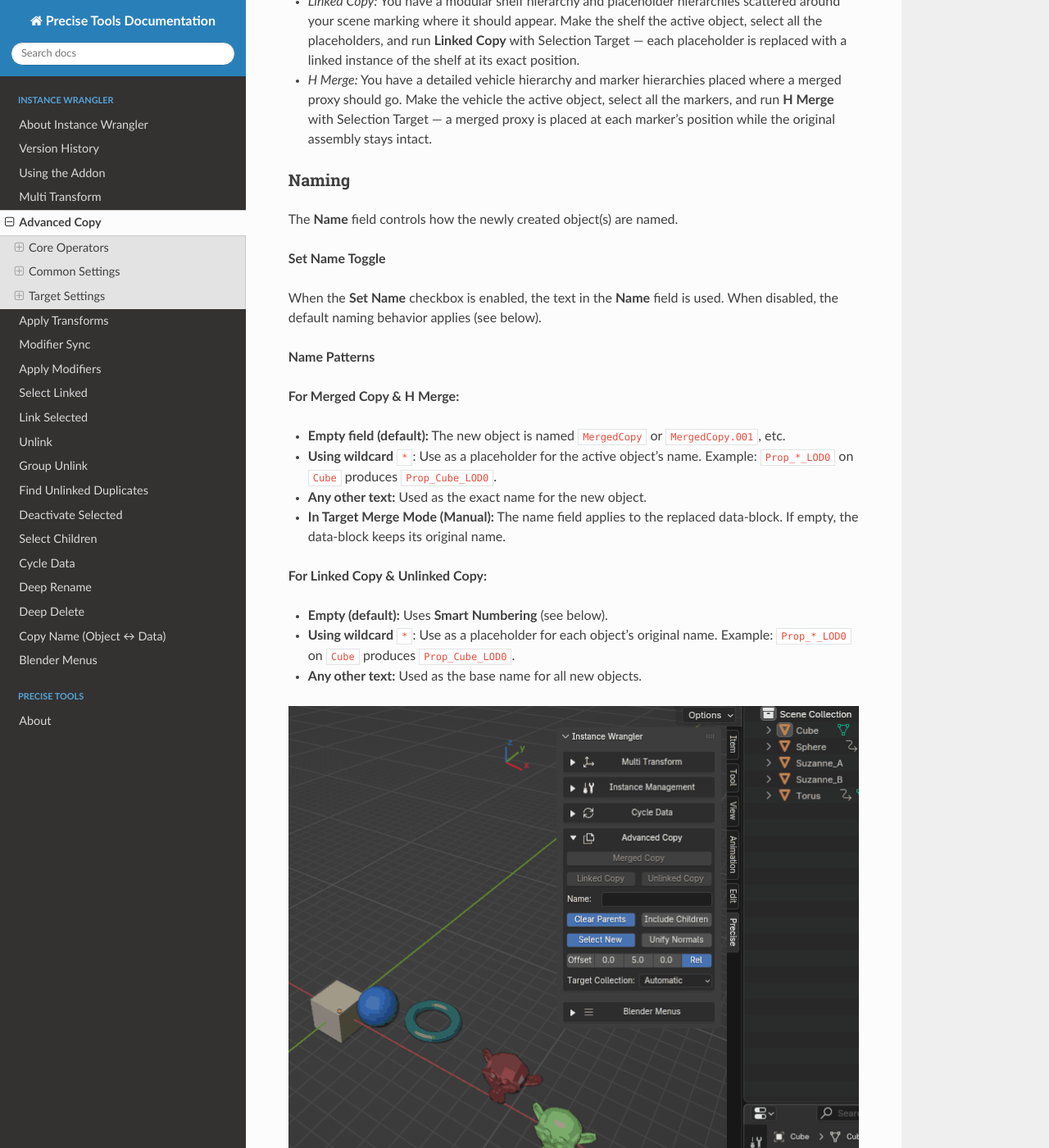
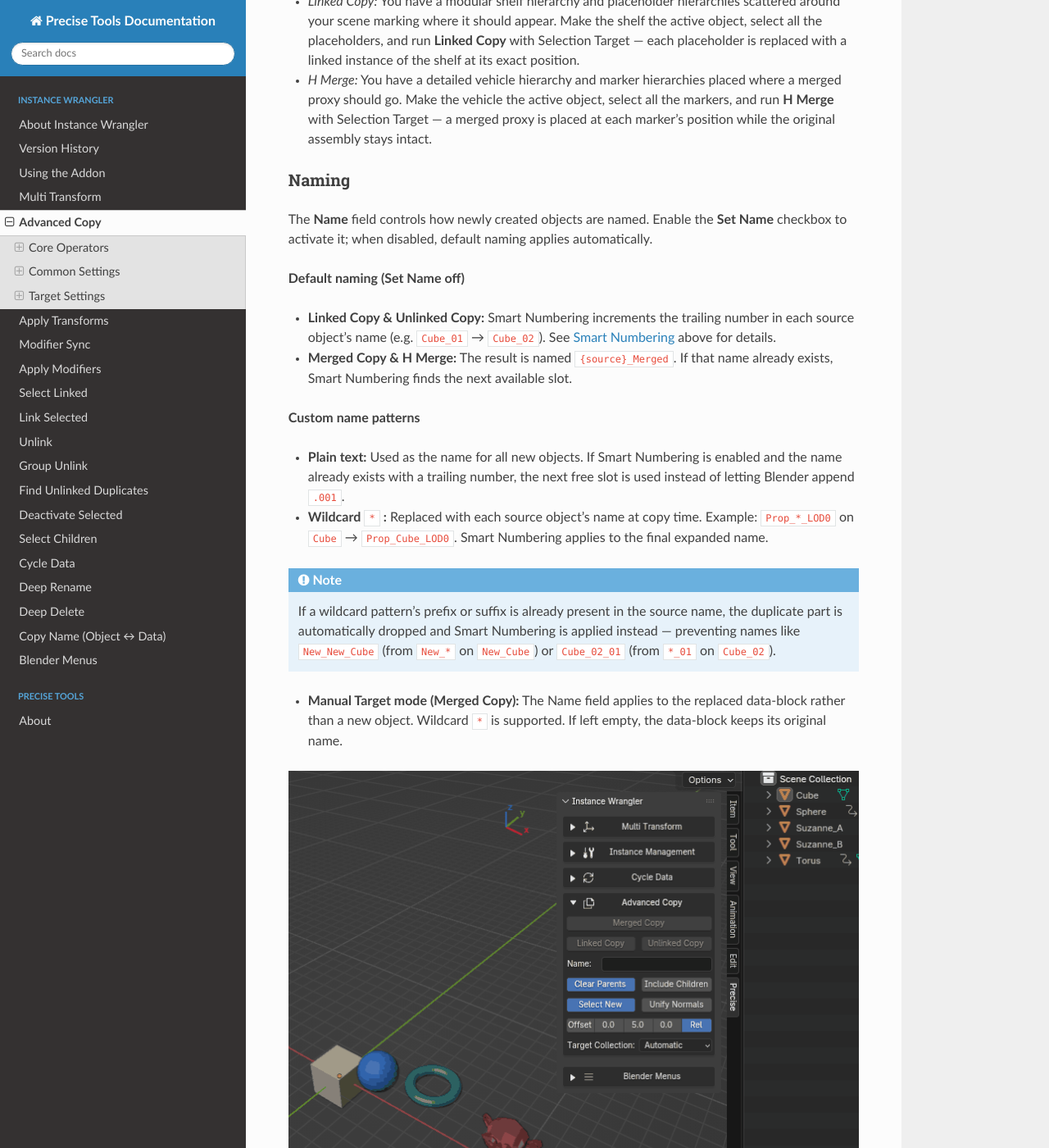
Before and after one commit to jb1981dev/Precise-Docs, a Sphinx documentation site: the page built from docs/source/instwrangler/advancedcopy.rst, in a window 1280 px wide and 1400 px high, scrolled down 9382 px. Shown: the whole window at 82% size. Built offline with Sphinx 7.4.7 and the Read the Docs theme 3.1.0, drawn with Linux system fonts in a browser that asks for light colours.

Commit message:
Refactor naming conventions in Advanced Copy documentation for clarity and consistency.

```diff
--- a/docs/source/instwrangler/advancedcopy.rst
+++ b/docs/source/instwrangler/advancedcopy.rst
@@ -251,26 +251,22 @@ In **Selection** target mode, the active object's hierarchy is treated as the **
 Naming
 ------
 
-The **Name** field controls how the newly created object(s) are named.
+The **Name** field controls how newly created objects are named. Enable the **Set Name** checkbox to activate it; when disabled, default naming applies automatically.
 
-**Set Name Toggle**
+**Default naming (Set Name off)**
 
-When the **Set Name** checkbox is enabled, the text in the **Name** field is used. When disabled, the default naming behavior applies (see below).
+* **Linked Copy & Unlinked Copy:** Smart Numbering increments the trailing number in each source object's name (e.g. ``Cube_01`` → ``Cube_02``). See `Smart Numbering`_ above for details.
+* **Merged Copy & H Merge:** The result is named ``{source}_Merged``. If that name already exists, Smart Numbering finds the next available slot.
 
-**Name Patterns**
+**Custom name patterns**
 
-**For Merged Copy & H Merge:**
+* **Plain text:** Used as the name for all new objects. If Smart Numbering is enabled and the name already exists with a trailing number, the next free slot is used instead of letting Blender append ``.001``.
+* **Wildcard** ``*`` **:** Replaced with each source object's name at copy time. Example: ``Prop_*_LOD0`` on ``Cube`` → ``Prop_Cube_LOD0``. Smart Numbering applies to the final expanded name.
 
-* **Empty field (default):** The new object is named ``MergedCopy`` or ``MergedCopy.001``, etc.
-* **Using wildcard** ``*``: Use as a placeholder for the active object's name. Example: ``Prop_*_LOD0`` on ``Cube`` produces ``Prop_Cube_LOD0``.
-* **Any other text:** Used as the exact name for the new object.
-* **In Target Merge Mode (Manual):** The name field applies to the replaced data-block. If empty, the data-block keeps its original name.
+.. note::
+   If a wildcard pattern's prefix or suffix is already present in the source name, the duplicate part is automatically dropped and Smart Numbering is applied instead — preventing names like ``New_New_Cube`` (from ``New_*`` on ``New_Cube``) or ``Cube_02_01`` (from ``*_01`` on ``Cube_02``).
 
-**For Linked Copy & Unlinked Copy:**
-
-* **Empty (default):** Uses **Smart Numbering** (see below).
-* **Using wildcard** ``*``: Use as a placeholder for each object's original name. Example: ``Prop_*_LOD0`` on ``Cube`` produces ``Prop_Cube_LOD0``.
-* **Any other text:** Used as the base name for all new objects.
+* **Manual Target mode (Merged Copy):** The Name field applies to the replaced data-block rather than a new object. Wildcard ``*`` is supported. If left empty, the data-block keeps its original name.
 
 .. figure:: images/advancedCopy_Name.gif
     :align: center
```
